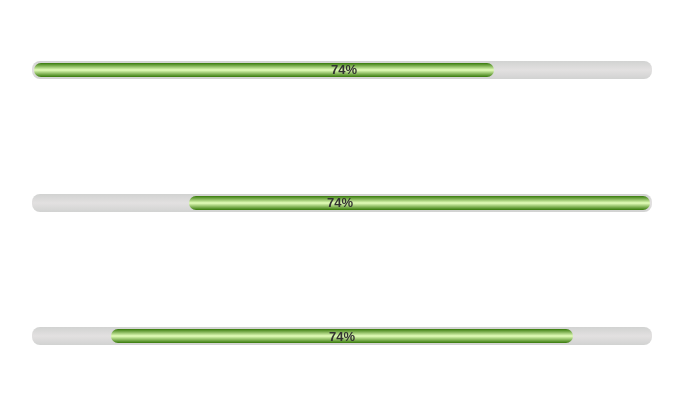
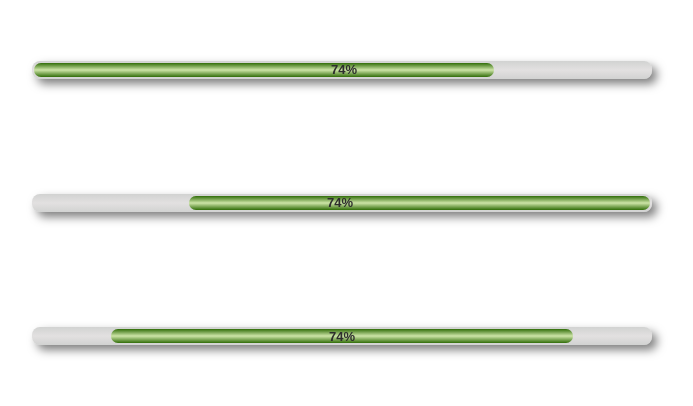
Before and after one commit to jeancahu/loading_bar, a website: page main.html in a window 1280 px wide. Shown: the part 197-603 px from the top of the page, without its empty margins (298-991 px from the left). Drawn offline with nearby package versions, Linux system fonts and the light colour scheme; files that its build step writes are made by us from their sources.

Commit message:
add: shadow

```diff
--- a/js/main.js
+++ b/js/main.js
@@ -1,8 +1,12 @@
 let percentage = 0;
 
 function updateBar(bar, percentage){
-  if (percentage > 100)
+  if (percentage > 100){
+    bar.classList.remove("loading_active");
     percentage = 100;
+  } else {
+    bar.classList.add("loading_active");
+  }
   const inner_spans = Array.from(bar.getElementsByTagName('SPAN'));
   inner_spans[0].style.width = `${percentage}%`;
   inner_spans[1].innerText = `${Math.floor(percentage)}%`;
@@ -11,7 +15,7 @@ function updateBar(bar, percentage){
 Array.from(document.getElementsByClassName('loading_bar')).forEach(bar => {
   bar.append(document.createElement('SPAN'));
   bar.append(document.createElement('SPAN'));
-
+  bar.classList.add("loading_active");
   /////////////////////////////////////////////////////
   const intervalID = setInterval(() => {
     updateBar(bar, percentage);
--- a/scss/style.scss
+++ b/scss/style.scss
@@ -19,6 +19,12 @@
 
 ////////////////////////////////////////////////////////////////////////
 
+@keyframes backgroundColorCycle {
+    0% {background-color:  rgba(0,0,0,0.1); }
+    50% {background-color: rgba(0,0,0,0); }
+    100% {background-color: rgba(0,0,0,0.1); }
+}
+
 .loading_bar {
     position: relative;
     margin-left: 10px;
@@ -29,6 +35,7 @@
     padding: 2px;
     height: 18px;
 
+    box-shadow: 5px 5px 10px rgba(0, 0, 0, 0.5);
     border-radius: 8px;
     overflow: hidden;
     display: flex;
@@ -40,15 +47,30 @@
     filter: progid:DXImageTransform.Microsoft.gradient(startColorstr="#a4a6a4",endColorstr="#a4a6a4",GradientType=1);
 
     & > span:nth-child(1) {
+        position: relative;
         height: 100%;
         max-width: 100%;
         border-radius: 8px;
+        overflow: hidden;
 
         background: rgb(54,121,9);
         background: -moz-linear-gradient(0deg, rgba(54,121,9,1) 0%, rgba(229,255,187,1) 50%, rgba(54,121,9,1) 100%);
         background: -webkit-linear-gradient(0deg, rgba(54,121,9,1) 0%, rgba(229,255,187,1) 50%, rgba(54,121,9,1) 100%);
         background: linear-gradient(0deg, rgba(54,121,9,1) 0%, rgba(229,255,187,1) 50%, rgba(54,121,9,1) 100%);
         filter: progid:DXImageTransform.Microsoft.gradient(startColorstr="#367909",endColorstr="#367909",GradientType=1);
+    }
+
+    &.loading_active {
+        & > span:nth-child(1) {
+            &::before {
+                content: '';
+                position: absolute;
+                z-index: 2;
+                height: 100%;
+                width: 100%;
+                animation: backgroundColorCycle 1s infinite;
+            };
+        }
     }
 
     &.loading_bar_right {
```
